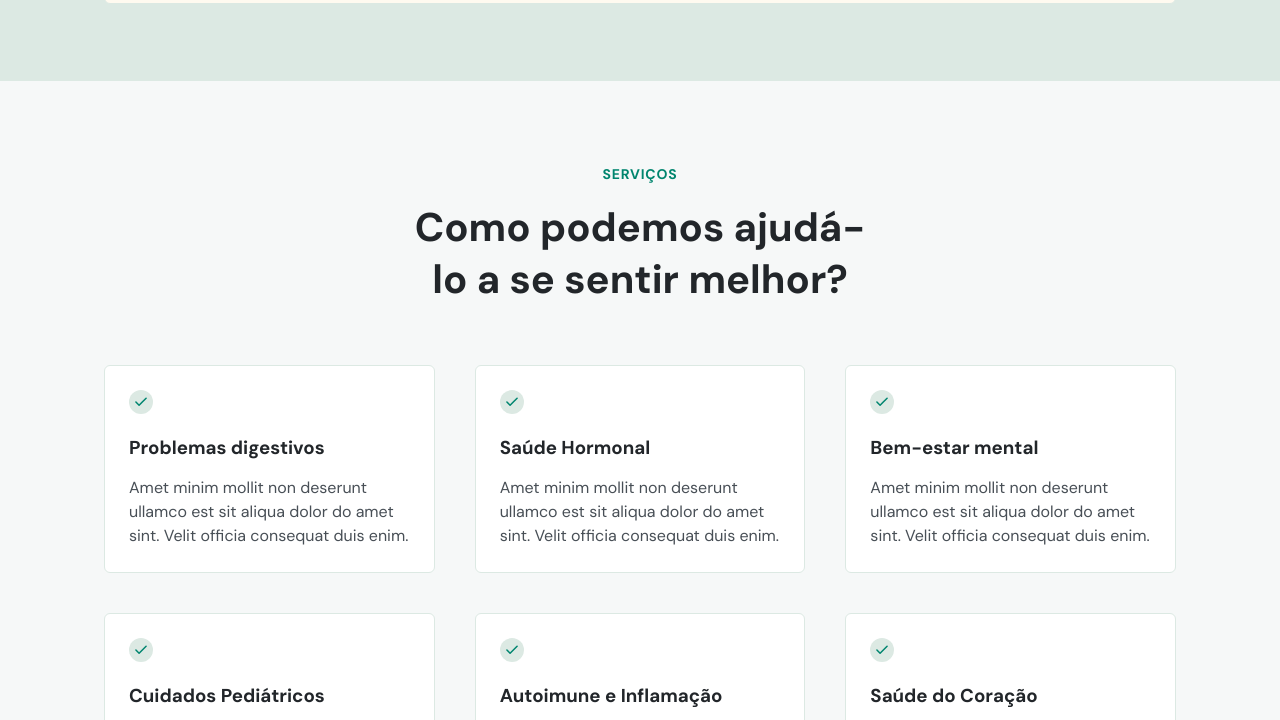
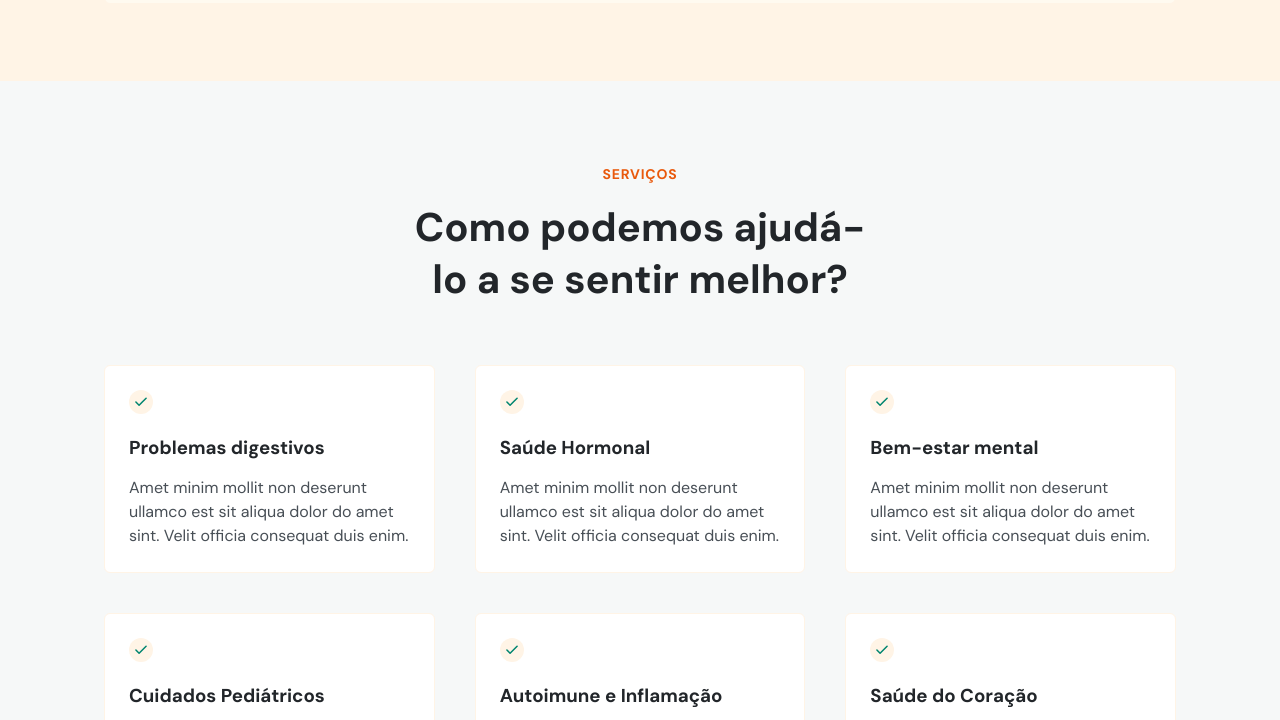
Before and after one commit to joaonpx/doctorcare, a plain HTML site: page index.html in a window 1280 px wide. Shown: the part 615-1335 px from the top of the page. Drawn offline with nearby package versions, Linux system fonts and the light colour scheme.

Commit message:
mudança de cores :art:

```diff
--- a/main.js
+++ b/main.js
@@ -50,8 +50,7 @@ function activateMenuAtCurrentSection(section) {
 
   if (sectionBoudaries) {
     menuElement.classList.add('active')
-
-    console.log(`seção atual: ${sectionId} \nfoi adicionada a classe active!`)
+    // console.log(`seção atual: ${sectionId} \nfoi adicionada a classe active!`)
   }
 }
 
--- a/style.css
+++ b/style.css
@@ -6,15 +6,15 @@
 }
 
 :root {
-  --hue: 170;
-  --primary-color: hsl(var(--hue), 100%, 26%);
+  --hue: 21;
+  --primary-color: hsl(var(--hue), 90%, 48%);
   --headline: hsl(210, 11%, 15%);
   --paragraph: hsl(210, 9%, 31%);
 
   --brand-beige: hsl(39, 100%, 97%);
-  --brand-light: hsl(calc(var(--hue) - 22), 23%, 89%);
-  --brand-light-2: hsl(calc(var(--hue) - 10), 14%, 97%);
-  --brand-dark: hsl(var(--hue), 100%, 14%);
+  --brand-light: hsl(calc(var(--hue) + 13), 100%, 95%);
+  --brand-light-2: hsl(calc(var(--hue) - 13), 100%, 97%);
+  --brand-dark: hsl(calc(var(--hue) - 4), 95%, 37%);
 
   --bg-light: hsl(180, 14%, 97%);
 
```
